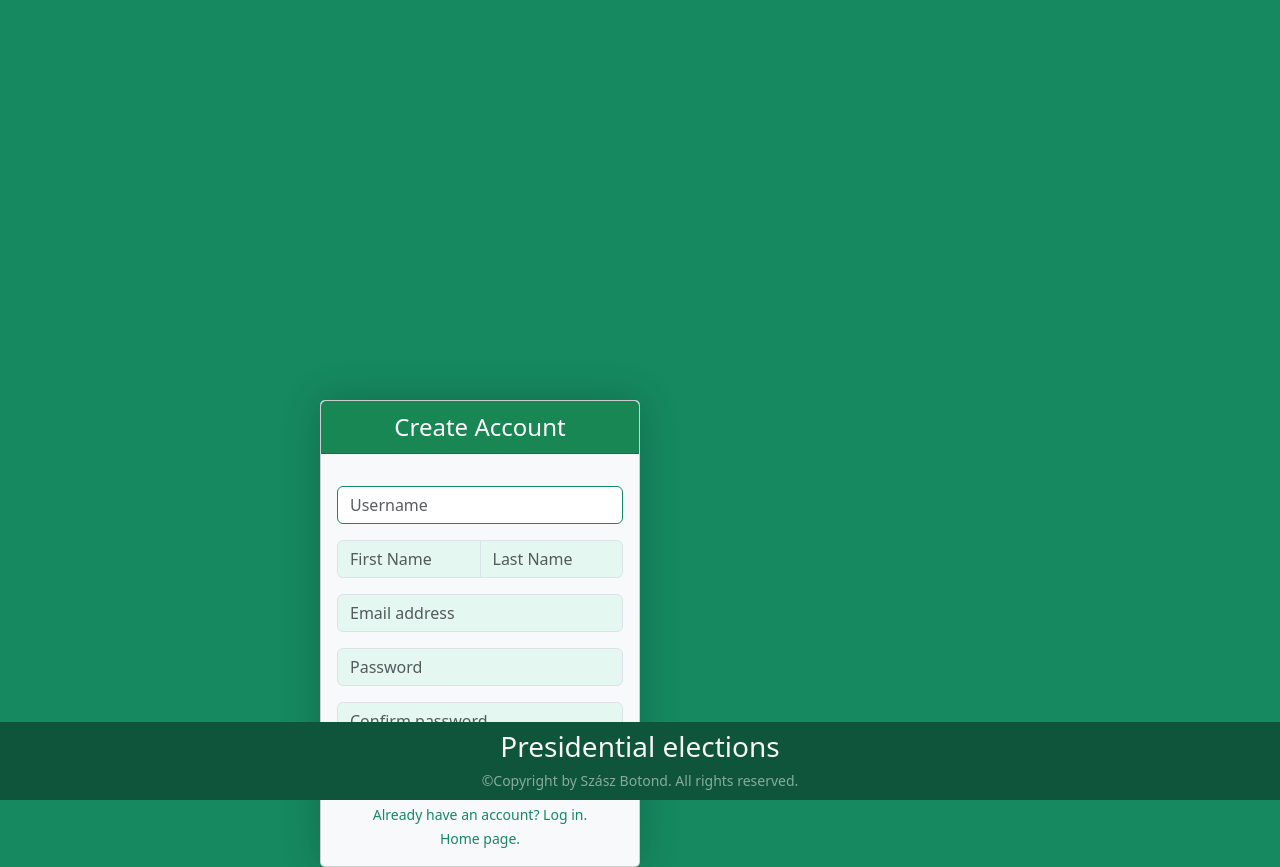
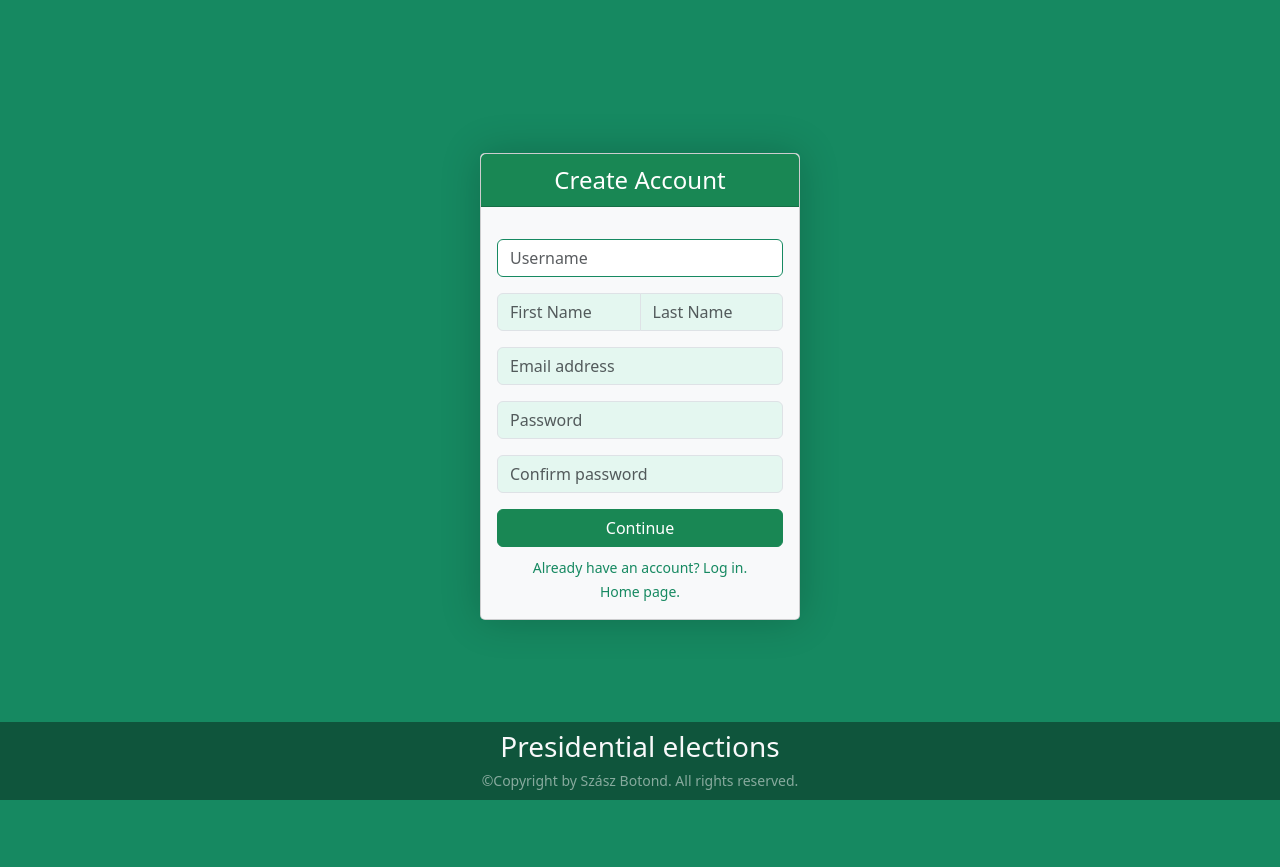
Before and after one commit to botondszasz/Presidential-elections1, a Django app: page /register in a window 1280 px wide. After the commit the page ends 800 px from the top, so only its background shows below. Run offline with Django 5.2, Linux system fonts and the light colour scheme.

Commit message:
Last version - 12.02.2024

```diff
--- a/Backend/authentication/static/style.css
+++ b/Backend/authentication/static/style.css
@@ -18,15 +18,11 @@ body {
     background-color: var(--color-primary);
 }
 
-
 .main-card {
     width: 20rem;
     box-shadow: 0 0 40px rgba(0, 0, 0, 0.2);
     border-radius: var(--border-radius);
-    position: absolute;
-    top: 50%;
-    right: 50%;
-    transform: calc(-50%, 50%);
+    margin: 0;
 }
 
 .form-control {
--- a/Backend/authentication/templates/candidates.html
+++ b/Backend/authentication/templates/candidates.html
@@ -55,7 +55,7 @@
         </div>
     </nav>
 
-    <div class="d-grid gap-2 justify-content-center position-absolute" style="padding-top: 50px;padding-bottom: 20px; margin-top: 200px;">
+    <div class="d-grid gap-2 justify-content-center" style="padding-bottom: 150px; position:absolute; top: 100px">
         <div class="d-grid gap-2">
             {% if profile %}
             <div class="alert alert-success alert-dismissible fade show d-flex align-items-center justify-content-center"
--- a/Backend/authentication/templates/footer.html
+++ b/Backend/authentication/templates/footer.html
@@ -1,4 +1,4 @@
-<footer class="py-3 sticky-bottom w-100" style="background-color: rgb(15, 85, 60); margin-top: auto;">
+<footer class="py-3 fixed-bottom w-100" style="background-color: rgb(15, 85, 60); margin-top: auto;">
     <div class="container">
         <div class="row">
             <div class="col">
--- a/Backend/authentication/templates/main-page.html
+++ b/Backend/authentication/templates/main-page.html
@@ -40,7 +40,7 @@
         </div>
     </nav>
 
-    <div class="d-grid gap-2 justify-content-center" style="padding-bottom: 20px;">
+    <div class="d-grid gap-2 justify-content-center" style="padding-bottom: 150px; position:absolute; top: 100px">
         <a class="btn btn-lg btn-light h-auto d-inline-block " href="/show_leaderboard" type="submit" role="button">Show
             leaderboard</a>
         <a class="btn btn-lg btn-light h-auto d-inline-block " href="/main_page" type="submit" role="button">Hide
--- a/Backend/authentication/templates/profile.html
+++ b/Backend/authentication/templates/profile.html
@@ -42,12 +42,12 @@
                         <a class="nav-link text-white" aria-current="page" href="/main_page">Main page</a>
                     </li>
                     <li class="nav-item">
-                        <a class="nav-link text-white" aria-current="page" href="/user_candidate">Apply</a>
+                        <a class="nav-link text-white d-{{ vote_display }}" aria-current="page" href="/user_candidate">Apply</a>
                     </li>
                     <li class="nav-item">
                         <a class="nav-link text-white" aria-current="page" href="/update_description">Update info</a>
                     </li>
-                    <li class="nav-item d-{{ vote_display }}" id="candidates">
+                    <li class="nav-item text-white d-{{ vote_display }}" id="candidates">
                         <a class="nav-link text-white" aria-current="page" href="/candidates">Candidates</a>
                     </li>
                     <li class="nav-item">
--- a/Backend/authentication/templates/register.html
+++ b/Backend/authentication/templates/register.html
@@ -15,10 +15,10 @@
     <title>Register</title>
 </head>
 
-<body  style="width: 100%; padding-top:100px">
-    <div class="container justify-content-center m-0 p-0 w-auto">
+<body class="d-flex justify-content-center align-items-center w-100 h-100" style="padding-top:50px">
+    <div class="d-grid gap-1 justify-content-center align-items-center w-100 h-100 m-0 p-0">
         {% for message in messages %}
-        <div class="alert alert-success alert-light alert-dismissible fade show d-flex align-items-center justify-content-center m-1"
+        <div class="alert alert-success alert-light alert-dismissible fade show d-flex align-items-center justify-content-center"
             role="alert">
             <svg xmlns="http://www.w3.org/2000/svg" width="24" height="24" fill="currentColor"
                 class="bi bi-info-circle-fill flex-shrink-0 me-2" viewBox="0 0 16 16" role="img" aria-label="Info">
@@ -33,7 +33,7 @@
         </div>
         {% endfor %}
 
-        <div id="create-account-card" class="card text-bg-light mb-3 main-card">
+        <div id="create-account-card" class="card text-bg-light main-card">
             <div class="card-header text-bg-success mb-3" style="justify-content: center; padding-bottom: 0%;">
                 <legend class="text-center">Create Account</legend>
             </div>
--- a/Backend/authentication/templates/social.html
+++ b/Backend/authentication/templates/social.html
@@ -35,9 +35,6 @@
                     </li>
                 </ul>
                 <ul class="navbar-nav justify-content-end flex-grow-1 pe-3 nav-underline">
-                    <li class="nav-item">
-                        <a class="nav-link text-white" aria-current="page" href="/main_page">Main page</a>
-                    </li>
                     <li class="nav-item">
                         <a class="nav-link text-white" aria-current="page" href="/profile">Profile</a>
                     </li>
--- a/Backend/authentication/templates/update-description.html
+++ b/Backend/authentication/templates/update-description.html
@@ -16,7 +16,7 @@
     <title>Update info</title>
 </head>
 
-<body style="padding-top: 170px; display: flex; flex-direction: column; min-height: 100vh; width: 100%;">
+<body style="display: flex; flex-direction: column; min-height: 100vh; width: 100%;">
     {% if user.is_authenticated %}
     <nav class="navbar navbar-expand-lg shadow-lg fixed-top" style="background-color: rgb(15, 85, 60);">
         <div class="container-fluid">
@@ -36,10 +36,6 @@
                     </li>
                 </ul>
                 <ul class="navbar-nav justify-content-end flex-grow-1 pe-3 nav-underline">
-                    <li class="nav-item">
-                        <a class="nav-link text-white" aria-current="page" href="/update_description">Update
-                            description</a>
-                    </li>
                     <li class="nav-item">
                         <a class="nav-link text-white" aria-current="page" href="/profile">Profile</a>
                     </li>
--- a/Backend/authentication/templates/user-candidate.html
+++ b/Backend/authentication/templates/user-candidate.html
@@ -16,7 +16,7 @@
     <title>Apply</title>
 </head>
 
-<body style="padding-top: 170px; display: flex; flex-direction: column; min-height: 100vh; width: 100%;">
+<body style="display: flex; flex-direction: column; min-height: 100vh; width: 100%;">
     {% if user.is_authenticated %}
     <nav class="navbar navbar-expand-lg shadow-lg fixed-top" style="background-color: rgb(15, 85, 60);">
         <div class="container-fluid">
--- a/Backend/authentication/templates/winner.html
+++ b/Backend/authentication/templates/winner.html
@@ -26,9 +26,6 @@
             </button>
             <div class="collapse navbar-collapse" id="navbarSupportedContent">
                 <ul class="navbar-nav justify-content-end flex-grow-1 pe-3 nav-underline">
-                    <li class="nav-item">
-                        <a class="nav-link text-white" aria-current="page" href="/main_page">Main page</a>
-                    </li>
                     <li class="nav-item">
                         <a class="nav-link text-white" aria-current="page" href="/profile">Profile</a>
                     </li>
```
Also changed, not shown: Backend/authentication/templates/login.html (+4 -3 lines), Backend/db.sqlite3.
